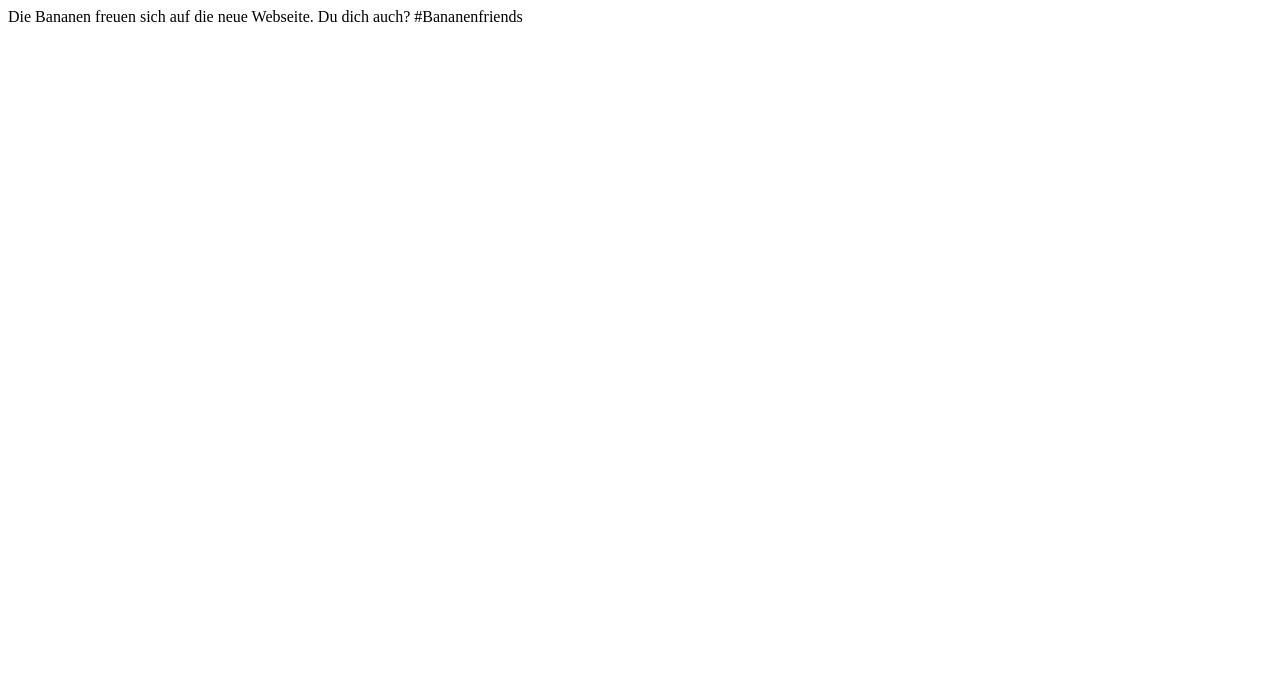
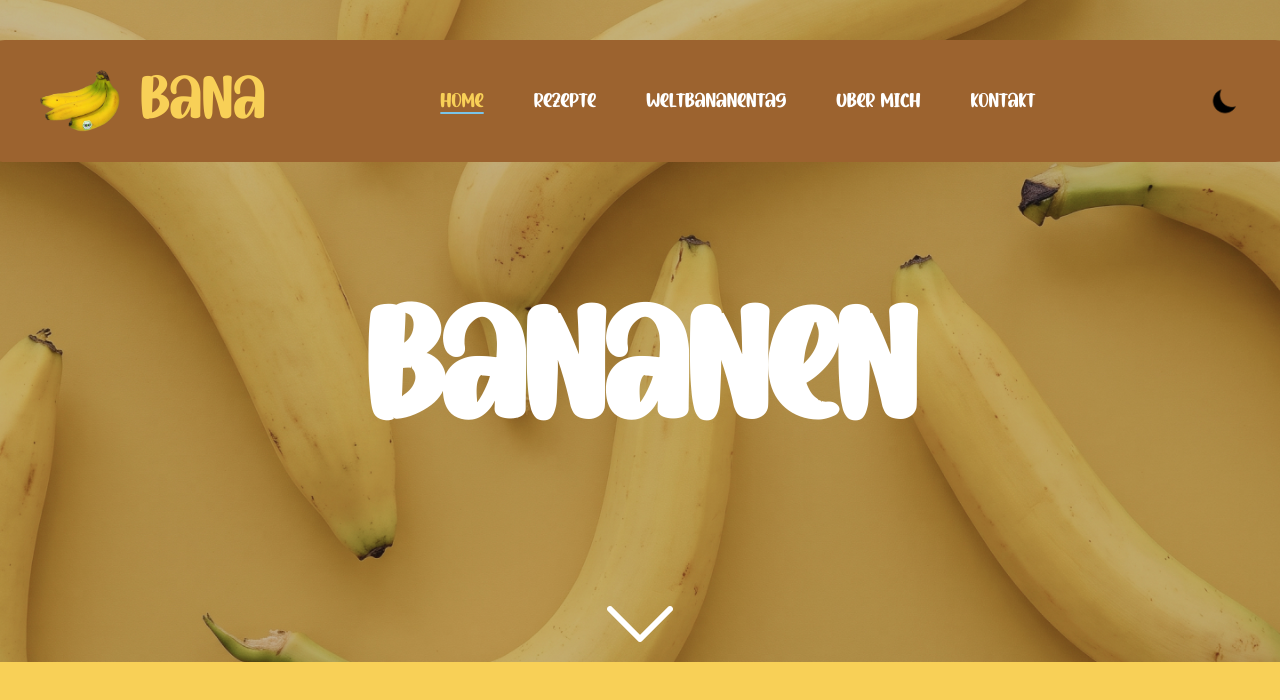
Before and after one commit to lukii-coder/IM1_Banane, a plain HTML site: page index.html in a window 1280 px wide. Drawn offline with Linux system fonts and the light colour scheme.

Commit message:
Header & Navigation
Erstellen des Headers mit Hintergrundbild und die vollständige Top-Navigation

```diff
--- a/css/style.css
+++ b/css/style.css
@@ -0,0 +1,133 @@
+/* Import der Banana Schrift (Primary Font) aus dem fonts Ordner */
+@font-face {
+    font-family: "Banana";
+    src: url("../fonts/banana.regular.woff2");  }
+
+/* Import der Baloo Bhaijaan 2 Schrift (Secondary Font) aus dem fonts Ordner */
+@font-face {
+    font-family: "BalooBhaijaan";
+    src: url("../fonts/BalooBhaijaan2-Medium.woff2");  }
+
+/* Import der Baloo 2 Schrift (Fliesstext Font) aus dem fonts Ordner */
+@font-face {
+    font-family: "Baloo2";
+    src: url("../fonts/Baloo2-Regular.woff2");  }
+
+
+:root{
+/*Variablen aller Farben der Webseite - WhiteMode*/
+    --color-primary: #F8D057;
+    --color-secondary: #9C632F;
+    --color-accent1: #79C4E9;
+    --color-font-primary: #000000;
+    --color-font-secondary: #ffffff;
+    --color-font-accent1: #F8D057;
+/*Variablen aller Schriften der Webseite*/
+    --font-primary: "Banana";
+    --font-secondary:"BalooBhaijaan";
+    --font-fliesstext:"Baloo2";
+/*Allgemeine Variablen*/
+    --globalmaxwidth: 1200px;
+    --globalborderadius: 25px;
+}
+
+*{
+    margin: 0;
+    padding: 0;
+    text-decoration: none;
+}
+
+h1{
+    font-family: var(--font-primary);
+    color: var(--color-font-secondary);
+    font-size: 12vw;
+}
+
+
+
+
+
+
+
+
+
+body{
+    background-color: var(--color-primary);
+    color: var(--color-font-primary);
+    font-family: var(--font-fliesstext);
+}
+
+/*Header Image*/
+header{
+    background-size: cover;
+    padding-top: 40px;
+    aspect-ratio: 1440 / 700 ;
+    display: flex;
+    flex-direction: column;
+    align-items: center;
+    justify-content: space-between;
+    width: 100vw;
+}
+
+#header-home{
+    background-image: url("../img/headerimg/headerimg-home.jpg");
+}
+
+/*Header Navigation*/
+
+.topnavigation{
+    background-color: var(--color-secondary);
+    border-radius: var(--globalborderadius);
+    font-family: var(--font-primary);
+    font-size: 20px;
+    display: flex;
+    flex-direction: row;
+    justify-content: space-between;
+    align-items: center;
+    padding: 30px 60px;
+    width: 100vw;
+    max-width: var(--globalmaxwidth);
+
+    a{
+        display: flex;
+        flex-direction: row;
+        align-items: center;
+        color: var(--color-font-secondary);
+        text-decoration: none;
+        div{
+            font-size: 3em;
+            color: var(--color-font-accent1);
+        }
+    }
+    img{
+        width: 80px;
+        margin-right: 20px;
+    }
+    ul{
+        list-style-type: none;
+        display: flex;
+        flex-direction: row;
+        gap: 50px;
+        .nav-view{
+            color: var(--color-font-accent1);
+            text-decoration: underline;
+            text-decoration-color: var(--color-accent1);
+            text-underline-offset: 0.25em;
+        }
+        :hover{
+            color: var(--color-font-accent1);
+        }
+    }
+}
+
+.dark-white-switch{
+    width: 30px;
+    img{
+        width: 30px;
+        margin: 0;
+    }
+}
+
+.down-arrow{
+    margin: 20px;
+}
--- a/index.html
+++ b/index.html
@@ -11,20 +11,43 @@
     <!-- Verlinkung des CSS   -->
     <link rel="stylesheet" href="css/style.css">
 
-    <title>Welt der Bananen</title>
+    <title>Die Welt der Bananen</title>
 </head>
 
 
-
+<!--Hauptteil der Webseite. data-theme bestimmt Light / Dark Mode-->
 <body data-theme="light">
 
-<header>
 
+<!--Navigation & grosses Header Bild-->
+<header id="header-home">
+
+    <nav class="topnavigation">
+<!--Bild + Textlogo-->
+        <a href="index.html"><img src="img/logo.png" alt="Bananen-Logo"><div>Bana</div></a>
+
+<!--Navigations Elemente der Top_Navigation-->
+        <ul>
+            <li><a href="index.html" class="nav-view">Home</a></li>
+            <li><a href="rezepte.html">Rezepte</a></li>
+            <li><a href="weltbananentag.html">Weltbananentag</a></li>
+            <li><a href="ubermich.html">Über mich</a></li>
+            <li><a href="kontakt.html">Kontakt</a></li>
+        </ul>
+
+<!-- Icon um von White zu Dark Mode zu wechseln       -->
+        <a class="dark-white-switch" href=""><img src="img/icons/switch-to-dark.png" alt="Switch to dark Symbol"></a>
+    </nav>
+
+<!-- Titel + Pfeil um nach unten zu scrollen-->
+        <h1>Bananen</h1>
+        <img class="down-arrow" src="img/icons/down-arrow-white.png" alt="Pfeil um nach unten zu scrollen">
 
 
 </header>
 
 
+<!--gesamter Webseiten Content. unterteilt in verschiedene Abschnitte-->
 <main>
 
 
@@ -33,6 +56,8 @@
 
 </main>
 
+
+<!--Bananen Footer mit kleiner Navigation - auf jeder Seite gleich-->
 <footer>
 
 
@@ -43,7 +68,6 @@
 </footer>
 
 
-Die Bananen freuen sich auf die neue Webseite. Du dich auch? #Bananenfriends
 </body>
 
 
```
Also changed, not shown: fonts/Baloo2-Regular.woff2 (added), fonts/BalooBhaijaan2-Medium.woff2 (added), fonts/banana.regular.woff2 (added), img/headerimg/headerimg-home.jpg (added), img/headerimg/headerimg-weltbananentag.jpg (added), img/icons/down-arrow-white.png (added), img/icons/switch-to-dark.png (added), img/logo.png (added), kontakt.html (added), rezepte.html (added), ubermich.html (added), weltbananentag.html (added), 1 other file.
